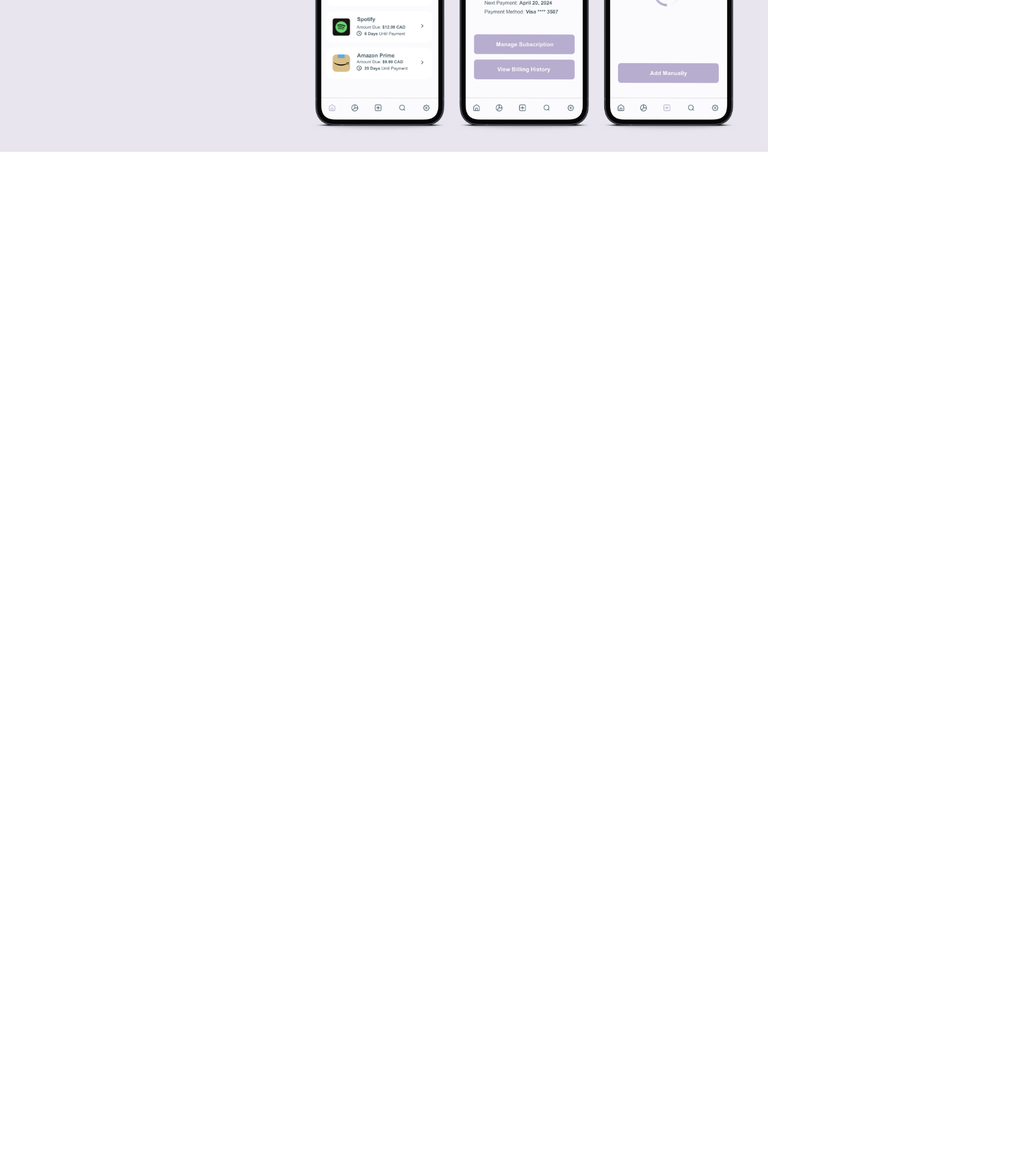
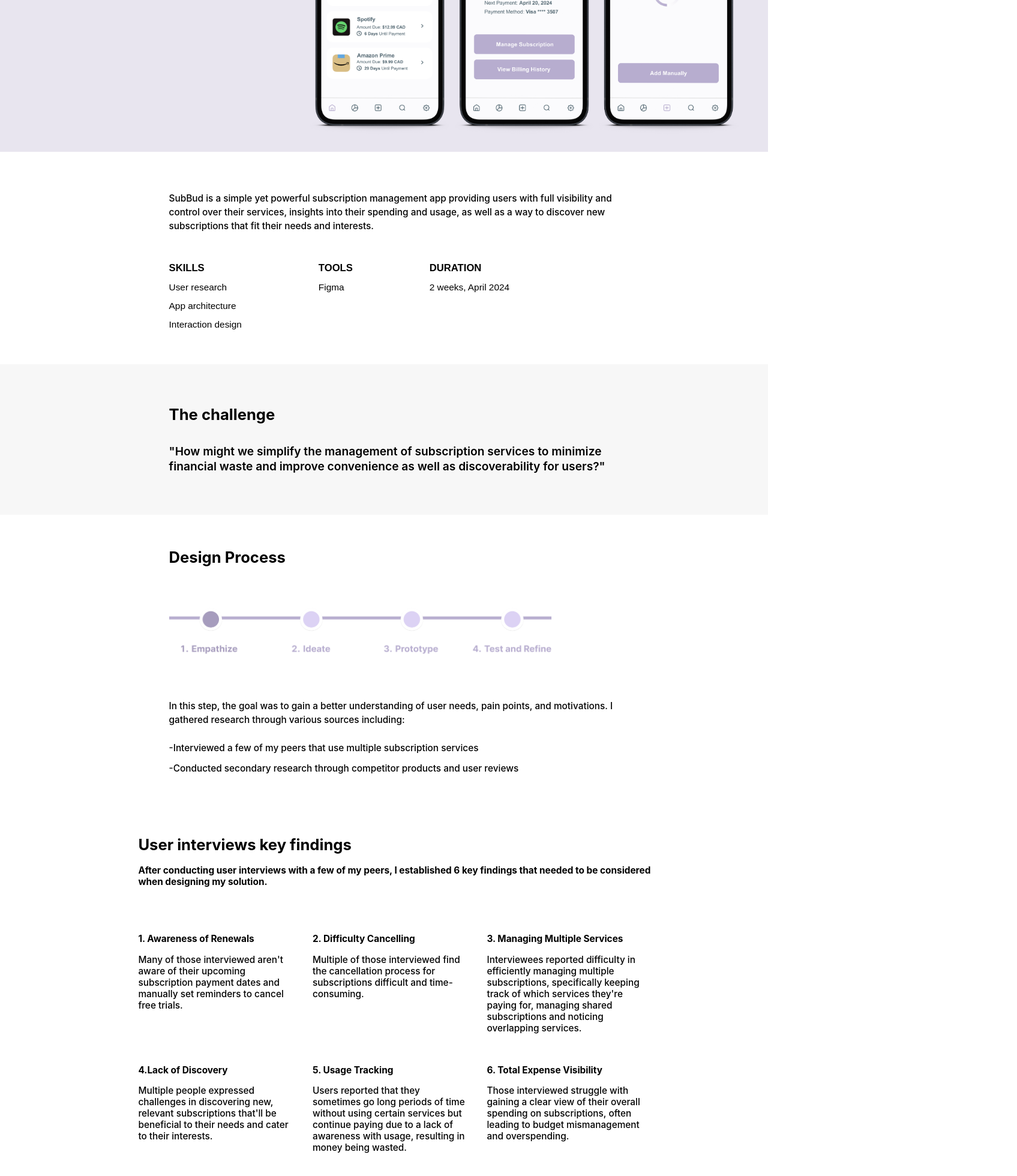
Before and after one commit to Katiiesun/portfolio, a React (Create React App) app: page /subbud in a window 1280 px wide. Shown: the part 378-2338 px from the top of the page at 60% size, 1695 px wide, since content can reach past the window. Before the commit the page ends 800 px from the top, so only its background shows below. Built offline with nearby package versions, Linux system fonts and the light colour scheme.

Commit message:
Subbud case study progress

```diff
--- a/src/components/home.js
+++ b/src/components/home.js
@@ -7,9 +7,7 @@ import { Link } from "react-router-dom";
 import { useState, useEffect, useCallback, useRef } from "react";
 
 function Home() {
-
   const [text, setText] = useState("");
-
 
   const background = process.env.PUBLIC_URL + "images/websitebackground.png";
 
@@ -21,24 +19,24 @@ function Home() {
   const moodCraft = process.env.PUBLIC_URL + "images/moodcraft.png";
   const artwork = process.env.PUBLIC_URL + "images/artwork.png";
   const otherProjects = process.env.PUBLIC_URL + "images/moreProjects.png";
-
+  const folkloreCD = process.env.PUBLIC_URL + "images/folkloreCD.png";
 
   useEffect(() => {
     const initialText = "Engineering Student, Digital Designer";
-    let index = 0;  // Start the index at 0, not -1
+    let index = 0; // Start the index at 0, not -1
 
     const typeText = () => {
       if (index < initialText.length) {
-        setText(initialText.substring(0, index + 1));  // Update text based on index
+        setText(initialText.substring(0, index + 1)); // Update text based on index
         index++;
       } else {
-        clearInterval(intervalId);  // Stop the interval when done
+        clearInterval(intervalId); // Stop the interval when done
       }
     };
 
-    const intervalId = setInterval(typeText, 70);  // Type a letter every 150ms
+    const intervalId = setInterval(typeText, 70); // Type a letter every 150ms
 
-    return () => clearInterval(intervalId);  // Cleanup interval on unmount
+    return () => clearInterval(intervalId); // Cleanup interval on unmount
   }, []);
 
   return (
@@ -46,7 +44,15 @@ function Home() {
       {" "}
       <Navigation className="navhome" />
       <div className="home">
-        <img src={background} alt="background" />
+        <div className="homeBackground"><img src={background} alt="background" /></div>
+        <div className="folkloreCD">
+        <a
+              target="_blank"
+              href="https://open.spotify.com/album/1pzvBxYgT6OVwJLtHkrdQK?si=EH3Lcm63Rv2WQnhdeg7z4A"
+            >
+          <img src={folkloreCD} alt="folklore cd" />
+          </a>
+        </div>
         <h1>Katie Sun</h1>
         <h2 className="typing-text">{text}</h2>
         {/* <h2>Engineering Student, Digital Designer</h2> */}
@@ -72,8 +78,8 @@ function Home() {
       </div>
       <div className="projectsSection">
         <div className="Subbud">
-        <Link to="/subbud">
-        <img src={subbudImg} alt="subbud" />
+          <Link to="/subbud">
+            <img src={subbudImg} alt="subbud" />
           </Link>
           <div className="SubbudButtons">
             <button>User research</button>
--- a/src/components/subbud.js
+++ b/src/components/subbud.js
@@ -5,12 +5,128 @@ import Footer from "./footer";
 import "../static/footer.css";
 
 const subbudBanner = process.env.PUBLIC_URL + "images/subbud-banner.png";
-
+const designEmpathize = process.env.PUBLIC_URL + "images/design-empathize.png";
 function Subbud() {
   return (
-    <div className="subbud-header">
+    <div>
+      <div className="subbud-header">
         <Navigation className="projectsnav" />
-        <img src={subbudBanner} alt= "subbud banner" />
+        <img src={subbudBanner} alt="subbud banner" />
+      </div>
+      <div className="subbud-section1">
+        <div className="subbud-overview">
+          <h1>
+            SubBud is a simple yet powerful subscription management app
+            providing users with full visibility and control over their
+            services, insights into their spending and usage, as well as a way
+            to discover new subscriptions that fit their needs and interests.
+          </h1>
+        </div>
+        <div className="subbud-intro">
+          <div className="subbud-skills">
+            <h1>SKILLS</h1>
+            <h2>User research</h2>
+            <h2>App architecture</h2>
+            <h2>Interaction design</h2>
+          </div>
+          <div className="project-duration">
+            <h1>TOOLS</h1>
+            <h2>Figma</h2>
+          </div>
+          <div className="project-duration">
+            <h1>DURATION</h1>
+            <h2>2 weeks, April 2024</h2>
+          </div>
+        </div>
+      </div>
+      <div className="subbud-section2">
+        <h1>The challenge</h1>
+        <h2>
+          "How might we simplify the management of subscription services to
+          minimize financial waste and improve convenience as well as
+          discoverability for users?"
+        </h2>
+      </div>
+      <div className="designProcess1">
+        <h1>Design Process</h1>
+        <img src={designEmpathize} alt="Design Process Empathize" />
+        <h2>
+          In this step, the goal was to gain a better understanding of user
+          needs, pain points, and motivations. I gathered research through
+          various sources including:{" "}
+        </h2>
+        <h3>
+          -Interviewed a few of my peers that use multiple subscription services{" "}
+        </h3>
+        <h3>
+          {" "}
+          -Conducted secondary research through competitor products and user
+          reviews
+        </h3>
+      </div>
+      <div className="userInterviews">
+        <h1>User interviews key findings</h1>
+        <h2>
+          After conducting user interviews with a few of my peers, I established
+          6 key findings that needed to be considered when designing my
+          solution.
+        </h2>
+        <div className="keyFindings">
+          <div className="keyFindings-row1">
+            {" "}
+            <div className="keyFinding1">
+              <h2>1. Awareness of Renewals</h2>
+              <h3>
+                Many of those interviewed aren't aware of their upcoming
+                subscription payment dates and manually set reminders to cancel
+                free trials.
+              </h3>
+            </div>
+            <div className="keyFinding2">
+              <h2>2. Difficulty Cancelling</h2>
+              <h3>
+                Multiple of those interviewed find the cancellation process for
+                subscriptions difficult and time-consuming.
+              </h3>
+            </div>
+            <div className="keyFinding3">
+              <h2>3. Managing Multiple Services</h2>
+              <h3>
+                Interviewees reported difficulty in efficiently managing
+                multiple subscriptions, specifically keeping track of which
+                services they're paying for, managing shared subscriptions and
+                noticing overlapping services.
+              </h3>
+            </div>
+          </div>
+          <div className="keyFindings-row2">
+            <div className="keyFinding4">
+              <h2>4.Lack of Discovery</h2>
+              <h3>
+                Multiple people expressed challenges in discovering new,
+                relevant subscriptions that'll be beneficial to their needs and
+                cater to their interests.{" "}
+              </h3>
+            </div>
+            <div className="keyFinding5">
+              <h2>5. Usage Tracking</h2>
+              <h3>
+                Users reported that they sometimes go long periods of time
+                without using certain services but continue paying due to a lack
+                of awareness with usage, resulting in money being wasted.{" "}
+              </h3>
+            </div>
+            <div className="keyFinding6">
+              <h2>6. Total Expense Visibility</h2>
+              <h3>
+                Those interviewed struggle with gaining a clear view of their
+                overall spending on subscriptions, often leading to budget
+                mismanagement and overspending.{" "}
+              </h3>
+            </div>
+          </div>
+        </div>
+      </div>
     </div>
   );
 }
--- a/src/static/home.css
+++ b/src/static/home.css
@@ -8,8 +8,29 @@
   overflow:hidden;
 }
 
-.home img {
+.homeBackground img {
   width: 100vw;
+}
+
+.folkloreCD img{
+position:absolute;
+top:68px;
+left:35%;
+/* transform: translate(350%, -578%); */
+width: 10vw;
+animation: spin 3s linear ; /* Apply spin animation */
+}
+
+@keyframes spin {
+  from {
+    transform: rotate(0deg); /* Start from 0 degrees */
+  }
+  to {
+    transform: rotate(360deg); /* Rotate fully (360 degrees) */
+  }
+}
+.folkloreCD img:hover{
+  transform:scale(1.1);
 }
 
 .home h1 {
@@ -42,7 +63,7 @@
   position: absolute;
   margin: auto;
   top: 60%;
-  left: 60%;
+  left: 60.5%;
   /* transform: translate(30%, 300%); */
   color: #e0e0da;
   font-family: monospace;
--- a/src/static/subbud.css
+++ b/src/static/subbud.css
@@ -1,8 +1,172 @@
-.subbud-header{
-    margin: 0%;
-  overflow:hidden;
+.subbud-header {
+  margin: 0%;
+  overflow: hidden;
 }
 
-.subbud-header img{
-    width: 100vw;
+.subbud-header img {
+  width: 100vw;
 }
+
+.subbud-section1 {
+  display: flex;
+  margin-left: 22vw;
+  margin-top: 4vw;
+  margin-bottom: 4vw;
+  flex-direction: column;
+  align-items: flex-start;
+}
+
+.subbud-overview {
+  font-weight: 200;
+  font-size: 0.6vw;
+  width: 60vw;
+}
+
+.subbud-overview h1 {
+  font-weight: 500;
+  margin-bottom: 3vw;
+  line-height: 1.8vw;
+}
+
+.subbud-intro {
+  display: flex;
+  justify-content: flex-start;
+  font-family: Arial, Helvetica, sans-serif;
+  width: 60vw;
+  gap: 10vw;
+}
+
+.subbud-skills h1,
+.project-duration h1 {
+  flex: 1; /* Ensure both columns take up equal space */
+  font-size: 1.3vw;
+}
+
+.subbud-skills h2,
+.project-duration h2 {
+  font-weight: 400;
+  font-size: 1.2vw;
+  margin-bottom: 0.5vw;
+}
+
+.subbud-section2 {
+  background-color: rgb(247, 247, 247);
+  display: flex;
+  padding-left: 22vw;
+  padding-top: 4vw;
+  padding-bottom: 4vw;
+  flex-direction: column;
+  align-items: flex-start;
+}
+
+.subbud-section2 h1 {
+  font-size: 2vw;
+}
+
+.subbud-section2 h2 {
+  font-size: 1.5vw;
+  font-weight: 600;
+  width: 60vw;
+  line-height: 2vw;
+}
+
+.designProcess1 {
+  padding-left: 22vw;
+  padding-top: 3vw;
+}
+
+.designProcess1 img {
+  width: 50vw;
+  padding-top: 4vw;
+  padding-bottom: 4vw;
+}
+
+.designProcess1 h1 {
+  display: flex;
+  /* padding-left:22vw;
+    padding-top:4vw; */
+  flex-direction: column;
+  align-items: flex-start;
+  font-size: 2vw;
+}
+
+.designProcess1 h2 {
+  margin-bottom: 2vw;
+  width: 60vw;
+  font-size: 1.2vw;
+  font-weight: 500;
+  width: 60vw;
+  line-height: 2vw;
+  line-height: 1.8vw;
+}
+
+.designProcess1 h3 {
+  margin-bottom: 1vw;
+  width: 60vw;
+  font-size: 1.2vw;
+  font-weight: 500;
+  width: 60vw;
+}
+
+.userInterviews {
+  margin-top: 8vw;
+  padding-left:18vw;
+  padding-right:18vw;
+
+}
+
+.userInterviews h1{
+    font-size: 2vw;
+}
+.userInterviews h2 {
+  display: flex;
+  /* padding-left:22vw;
+    padding-top:4vw; */
+  flex-direction: column;
+  align-items: flex-start;
+  font-size: 1.2vw;
+  width:69vw;
+}
+
+.userInterviews h3 {
+  margin-bottom: 1vw;
+  font-size: 1.2vw;
+  font-weight: 500;
+  width: 54vw;
+}
+
+.keyFindings{
+    display: flex;
+    /* padding-left: 22vw; */
+    padding-top: 4vw;
+    padding-bottom: 4vw;
+    flex-direction: column;
+    align-items: flex-start;
+}
+.keyFindings h3 {
+  width: 20vw;
+}
+
+.keyFindings-row1 {
+    display: flex;
+    flex-wrap: wrap;
+    justify-content: flex-start;
+    gap: 2vw; /* Space between key findings */
+  }
+
+  .keyFinding1, .keyFinding2, .keyFinding3 {
+    width: 30%; /* This gives each key finding a third of the available width */
+    margin-bottom: 2vw;
+  }
+
+  .keyFindings-row2 {
+    display: flex;
+    flex-wrap: wrap;
+    justify-content: flex-start;
+    gap: 2vw; /* Space between key findings */
+  }
+
+  .keyFinding4, .keyFinding5, .keyFinding6 {
+    width: 30%; /* This gives each key finding a third of the available width */
+    margin-bottom: 2vw;
+  }
```
Also changed, not shown: public/images/design-empathize.png (added), public/images/folkloreCD.png (added).
